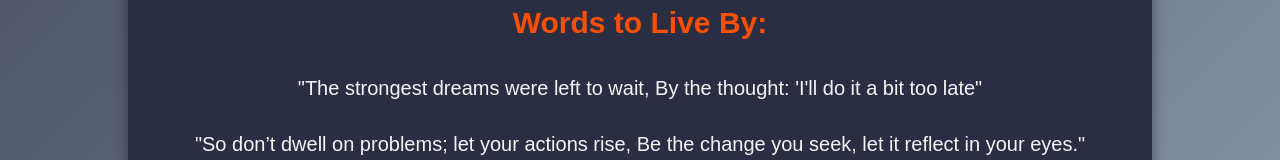
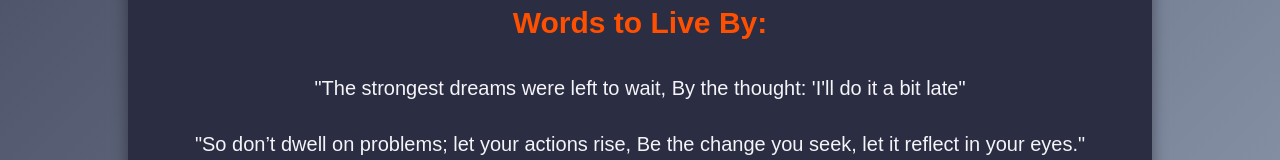
Before and after one commit to ebananaphone/description, a plain HTML site: page index.html in a window 1280 px wide. Shown: the part 1018-1178 px from the top of the page. Drawn offline with Linux system fonts and the light colour scheme.

Commit message:
Update index.html
yup bye

```diff
--- a/index.html
+++ b/index.html
@@ -132,7 +132,7 @@
             <h2>Words to Live By:</h2>
             <div class="quote">
                 <p>"The strongest dreams were left to wait,
-                   By the thought: 'I'll do it a bit too late"</p>
+                   By the thought: 'I'll do it a bit late"</p>
 
                 <p>"So don’t dwell on problems; let your actions rise,
                     Be the change you seek, let it reflect in your eyes."</p>
```
